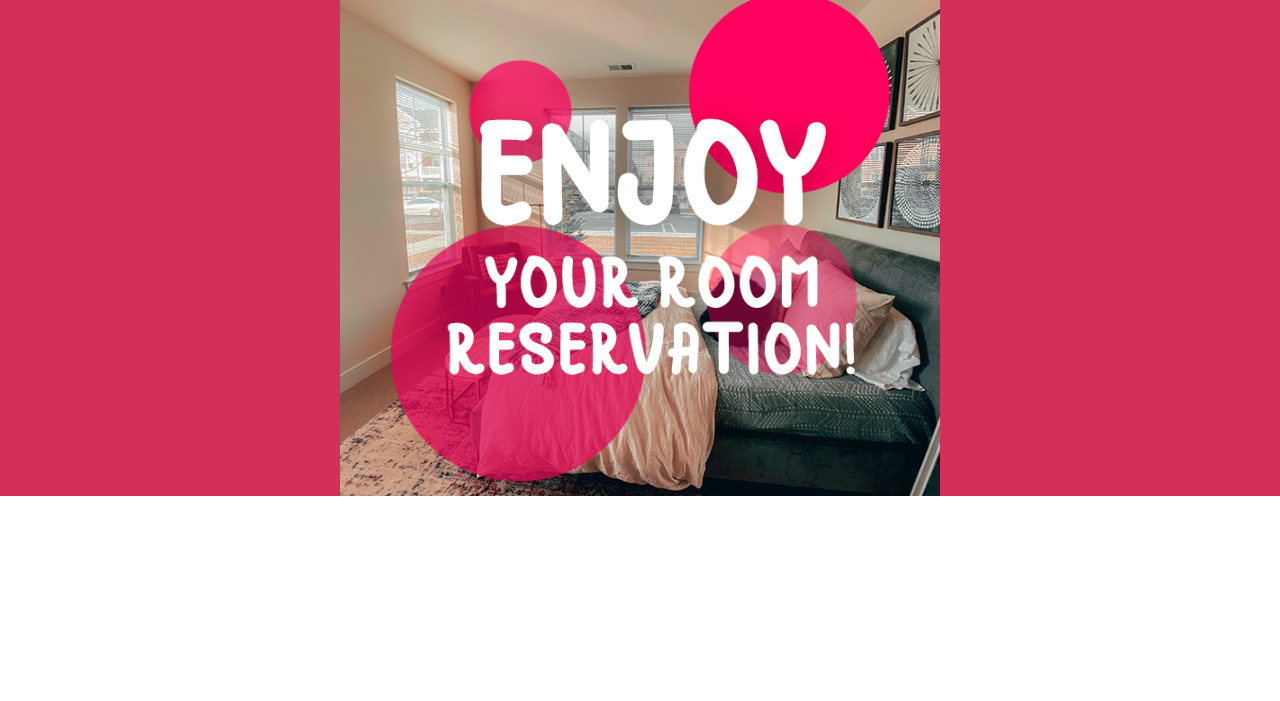
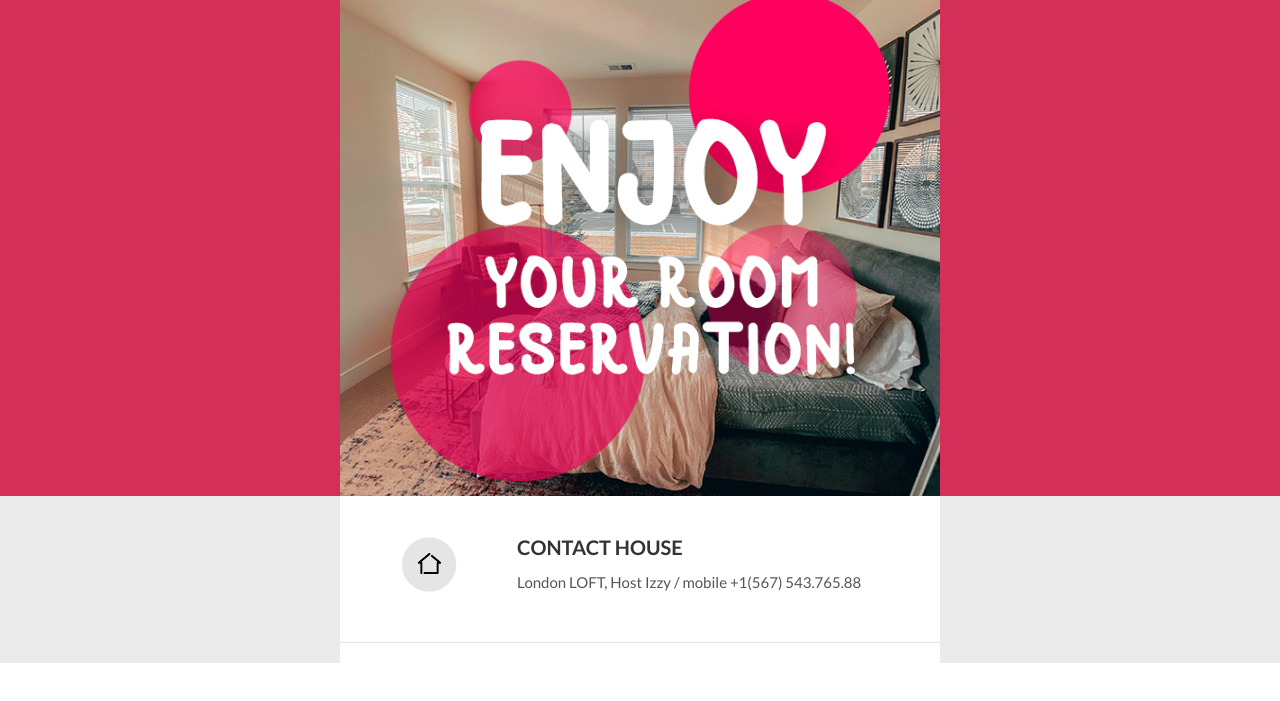
Before and after one commit to LucasPerrotaRoriz/Hotel-Confirmation-Email-01, a plain HTML site: page index.html in a window 1280 px wide. Shown: the part 79-780 px from the top of the page. Drawn offline with Linux system fonts and the light colour scheme.

Commit message:
Email contact house row

```diff
--- a/index.html
+++ b/index.html
@@ -299,21 +299,89 @@
   <td>
   <![endif]-->
 
-    <div style="max-width: 600px; margin: 0 auto;" class="email-container">
+    <div style="max-width: 600px; margin: 0 auto; background-color: #ffffff;" class="email-container">
     <!--[if mso]>
     <table role="presentation" cellpadding="0" cellspacing="0" border="0" width="600">
     <tr>
     <td>
     <![endif]-->
+      <table role="presentation" cellpadding="0" cellspacing="0" border="0" width="100%" style="margin: auto;">
+        <!-- Clear Spacer : BEGIN -->
+        <tr>
+          <td aria-hidden="true" height="20" style="font-size: 0px; line-height: 0px;">
+              &nbsp;
+          </td>
+        </tr>
+        <!-- Clear Spacer : END -->
 
-      <!-- Thumbnail Left, Text Right : BEGIN -->
-      <tr>
-        <!-- dir=ltr is where the magic happens. This can be changed to dir=rtl to swap the alignment on wide while maintaining stack order on narrow. -->
-        <td dir="ltr" height="100%" valign="top" width="100%" style="font-size: 0; background-color: #ffffff;">
+        <!-- Contact House Row : BEGIN -->
+        <tr>
+          <td dir="ltr" height="100%" width="100%" valign="top" style="font-size: 0px; background-color: #ffffff;">
+            <!--[if mso]>
+            <table role="presentation" cellpadding="0" cellspacing="0" border="0" width="580" style="width: 580px">
+            <tr>
+            <td valign="top" width="180" style="width: 180px;">
+            <![endif]-->
+            <div style="display: inline-block; margin: 0 -1px; max-width: 180px; min-width: 120px; width: 100%;" class="stack-column">
+              <table role="presentation" cellpadding="0" cellspacing="0" border="0" width="100%">
+                <tr>
+                  <td align="center" dir="ltr" style="padding-top: 10px; padding-right: 10px; padding-bottom: 10px; padding-left: 10px;">
+                    <img src="img/contact.room.png" alt="Contact House Icon" width="55" height="auto" alt="Contact House Icon" style="max-width: 55px; width: 100%; height: auto; background-color: #ffffff;
+                    font-family: 'Lato', 'Helvetica Neue', Helvetica, Arial, sans-serif; font-size: 15px; line-height: 15px; color: #333333;"
+                    class="center-on-narrow">
+                  </td>
+                </tr>
+              </table>
+            </div>
+            <!--[if mso]>
+            </td>
+            <td valign="top" width="420" style="420">
+            <![endif]-->
+            <div style="display: inline-block; margin: 0 -1px; max-width: 420px; min-width: 280px;" class="stack-column">
+              <table role="presentation" cellpadding="0" cellspacing="0" border="0" width="100%">
+                <tr>
+                  <td dir="ltr" style="font-family: 'Lato', 'Helvetica Neue', Helvetica, Arial, sans-serif; font-size: 15px; line-height: 20px; color: #555555;" class="center-on-narrow">
+                    <h2 style="font-family: 'Lato', 'Helvetica Neue', Helvetica, Arial, sans-serif; font-size: 20px; line-height: 30px; text-transform: uppercase;
+                    margin-bottom: 10px; color: #333333;">
+                      Contact House
+                    </h2>
+                    <p style="margin: 0 0 10px 0;">
+                      London LOFT, Host Izzy / mobile +1(567) 543.765.88
+                    </p>
+                  </td>
+                </tr>
+              </table>
+            </div>
+            <!--[if mso]>
+            </td>
+            </tr>
+            </table>
+            <![endif]-->
+          </td>
+        </tr>
+        <!-- Contact House Row : BEGIN -->
 
-        </td>
-      </tr>
-      <!-- Thumbnail Left, Text Right : END -->
+        <!-- Spacer + Line + Space : BEGIN -->
+        <tr>
+          <td aria-hidden="true" height="40" style="width: 100%; font-size: 1px; line-height: 1px;">
+            &nbsp;
+          </td>
+        </tr>
+
+        <tr>
+          <td aria-hidden="true" height="1" style="width: 100%; font-size: 1px; line-height: 1px; background-color: #e5e5e5;">
+            &nbsp;
+          </td>
+        </tr>
+
+        <tr>
+          <td aria-hidden="true" height="20" style="width: 100%; font-size: 1px; line-height: 1px;">
+            &nbsp;
+          </td>
+        </tr>
+        <!-- Spacer + Line + Space : END -->
+
+      </table>
 
     <!--[if mso]>
     </tr>
@@ -340,4 +408,5 @@
 <!--
 
 
+
 -->
```
